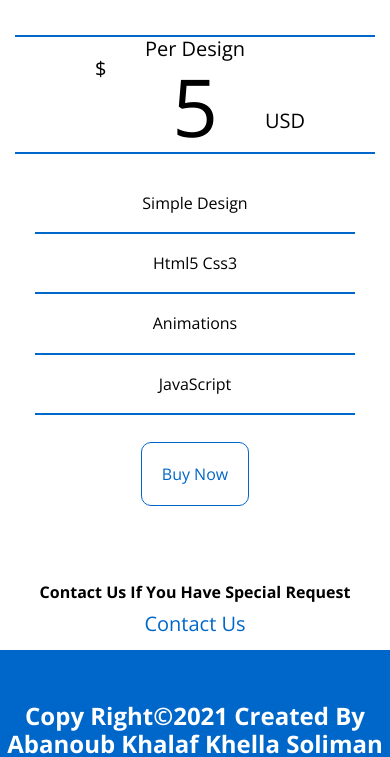
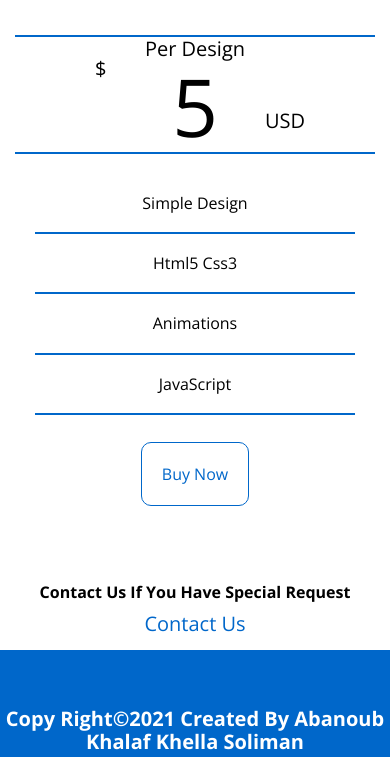
Before and after one commit to abanoubkhalaf/HTML5-Css3-Responsive-Second-Template, a plain HTML site: page index.html in a window 390 px wide. Shown: the part 8746-9503 px from the top of the page. Drawn offline with nearby package versions, Linux system fonts and the light colour scheme.

Commit message:
Update style.css

```diff
--- a/css/style.css
+++ b/css/style.css
@@ -811,4 +811,9 @@ header nav .form i:hover {
   font-size: 30px;
   color: white;
 }
+@media (max-width: 767px) {
+  .footer h2 {
+    font-size: 20px;
+  }
+}
 /*end footer*/
```
